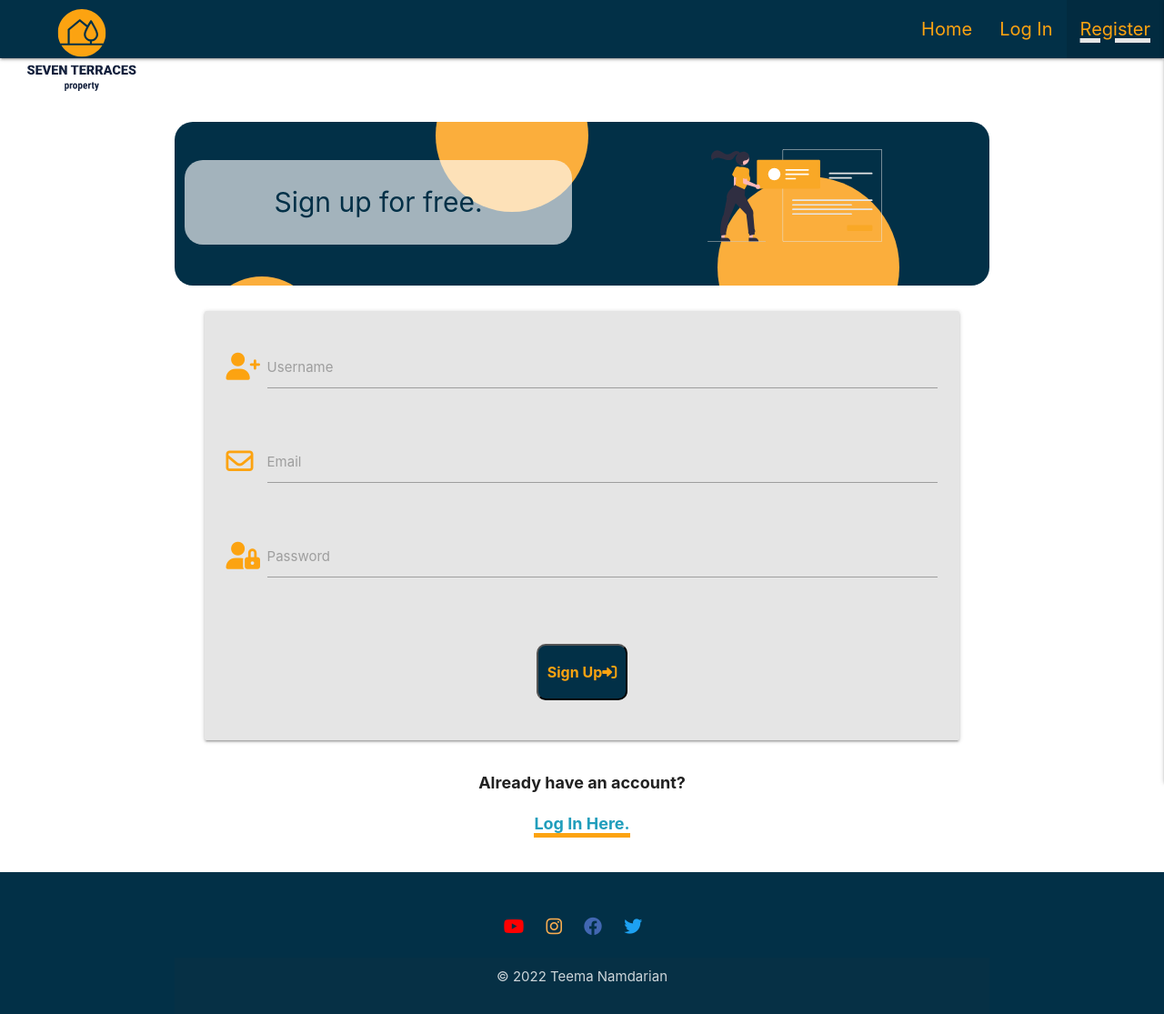
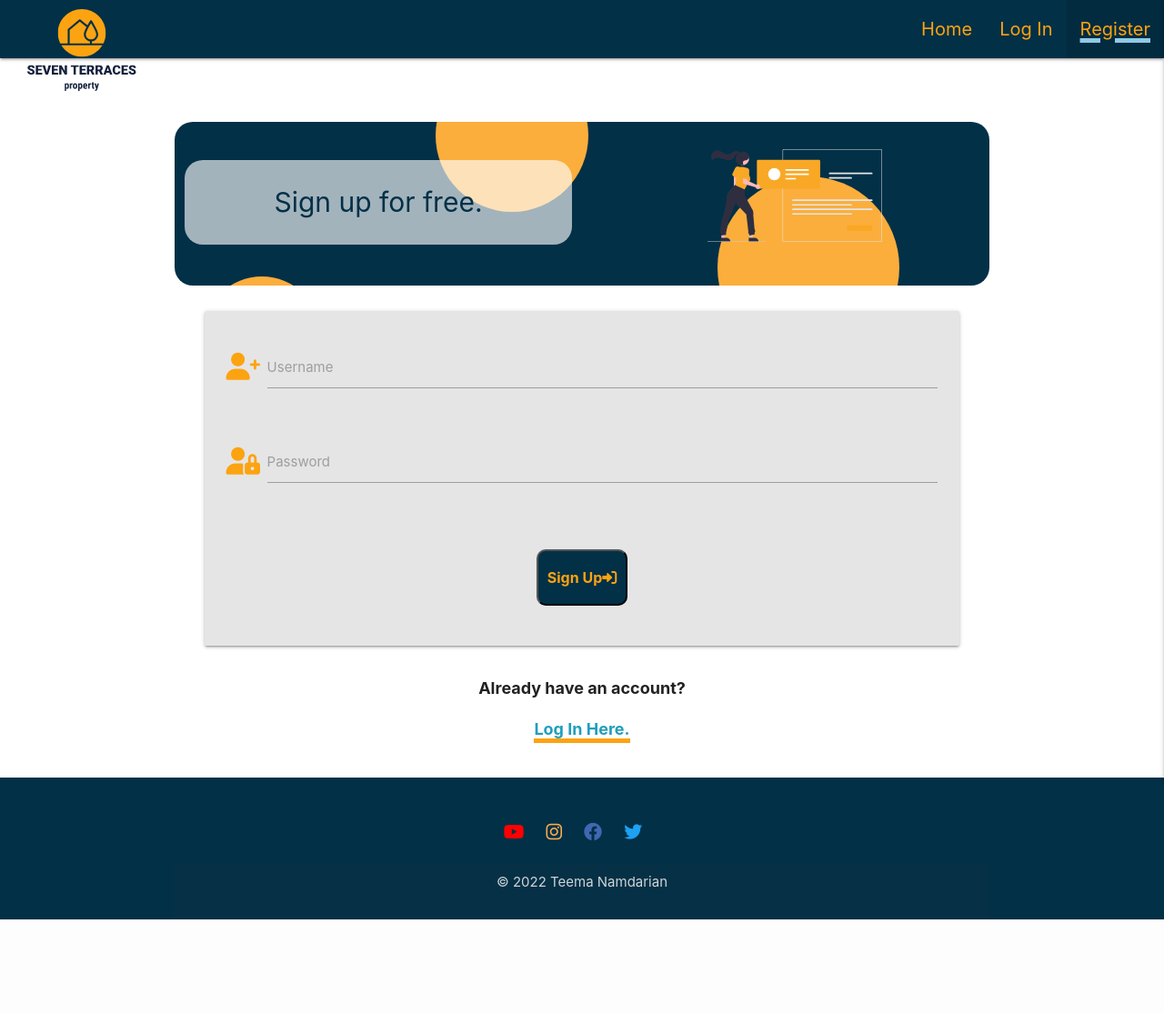
Before and after one commit to TNamdarian/seven-terraces, a Flask app: page /register in a window 1280 px wide. Shown: the whole page at 91% size. After the commit the page ends 1011 px from the top, so only its background shows below. Run offline with Flask 2, Linux system fonts and the light colour scheme; some libraries are stand-ins or nearby versions.

Commit message:
Delete email option from login and register templates

```diff
--- a/static/css/style.css
+++ b/static/css/style.css
@@ -73,8 +73,8 @@ nav h4 {
 }
 
 nav ul li.active {
-    -webkit-text-decoration-color: var(--grey);
-    text-decoration-color: var(--grey);
+    -webkit-text-decoration-color: var(--light-blue);
+    text-decoration-color: var(--light-blue);
     -webkit-text-decoration-line: underline;
     text-decoration-line: underline;
     -webkit-text-decoration-style: solid;
--- a/templates/register.html
+++ b/templates/register.html
@@ -24,14 +24,6 @@
                     <label for="username">Username</label>
                 </div>
             </div>
-            <!-- Email -->
-            <div class="row">
-                <div class="input-field col s12">
-                    <i class="far fa-envelope prefix"></i>
-                    <input id="email" name="email" type="email" class="validate" required>
-                    <label for="email">Email</label>
-                </div>
-            </div>
             <!-- Password -->
             <div class="row">
                 <div class="input-field col s12">
```
Also changed, not shown: templates/login.html (+0 -8 lines).
